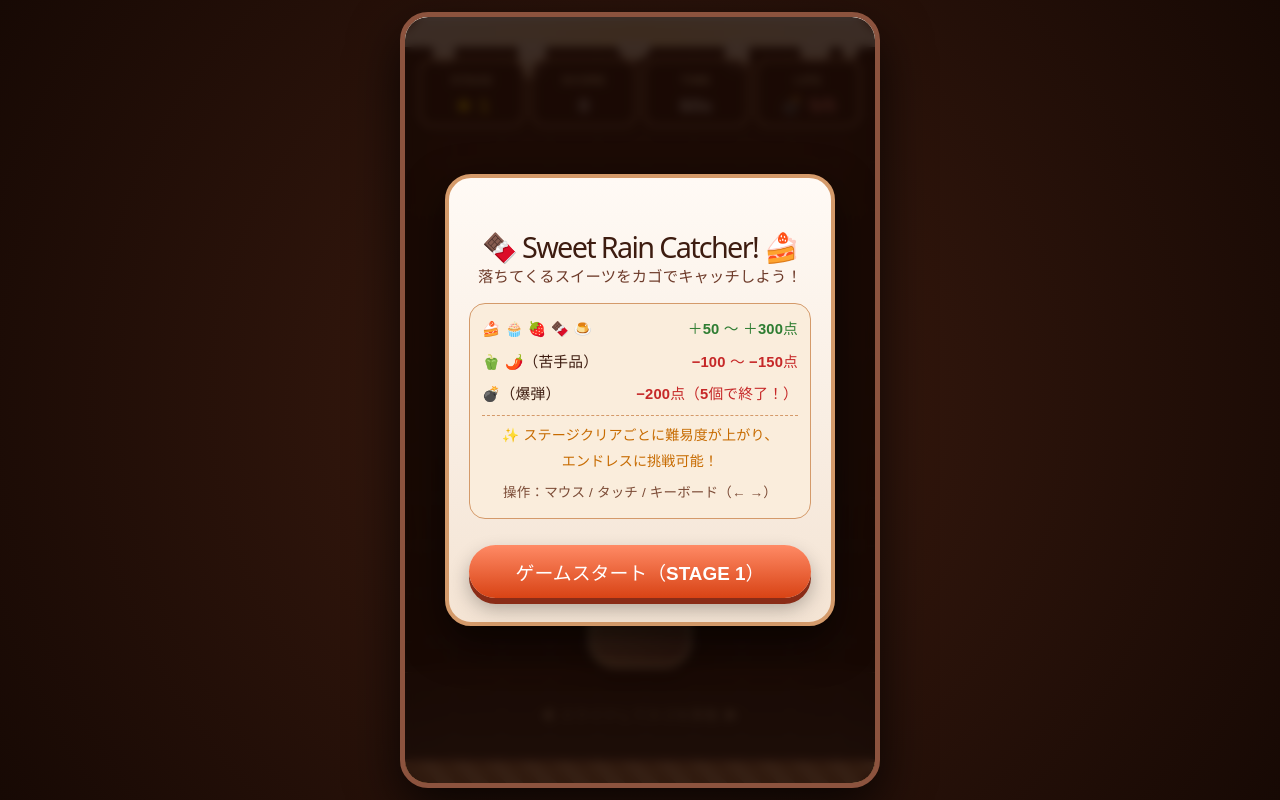
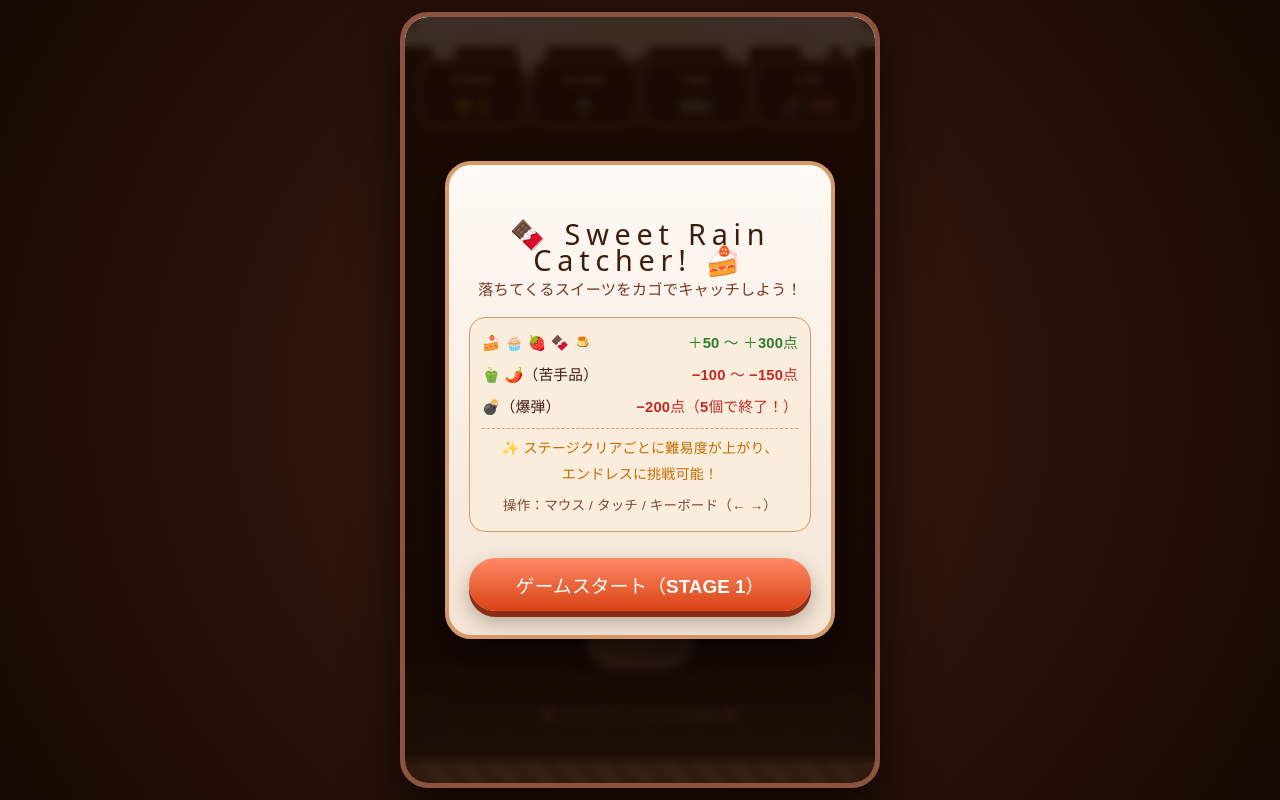
Before and after one commit to kkayanoshimada-source/sweet_rain_catcher, a React (Vite) app: page / in a window 1280 px wide. Built offline with nearby package versions, Linux system fonts and the light colour scheme.

Commit message:
bug fix5

```diff
--- a/src/App.css
+++ b/src/App.css
@@ -209,6 +209,7 @@ body,
   font-size: 1.6rem;
   color: #3d1c10;
   margin-bottom: 6px;
+  letter-spacing: 0.2em;
 }
 
 .game-subtitle {
```
